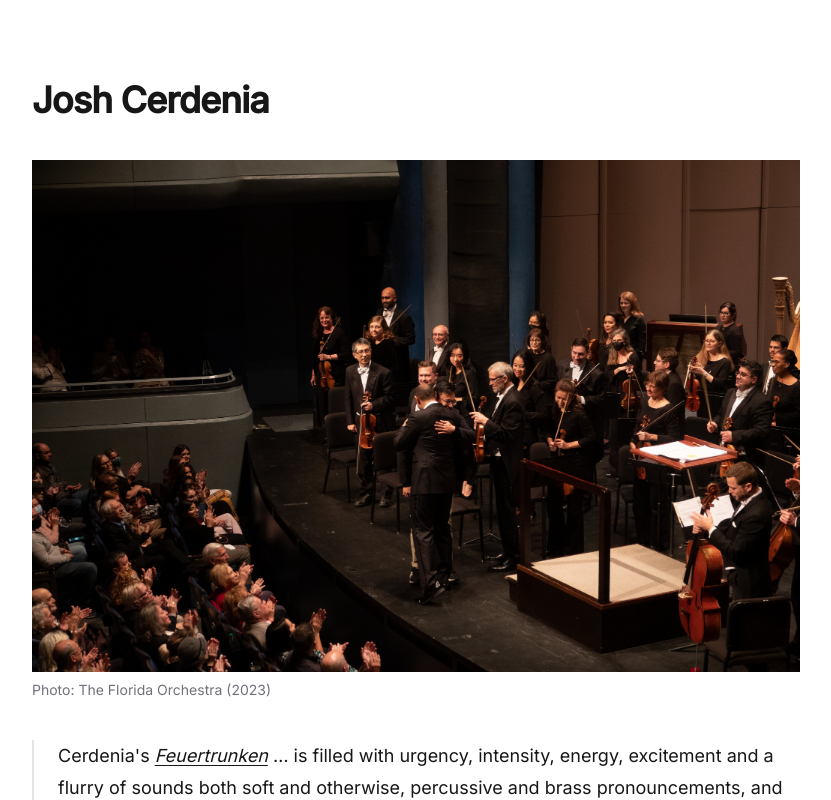
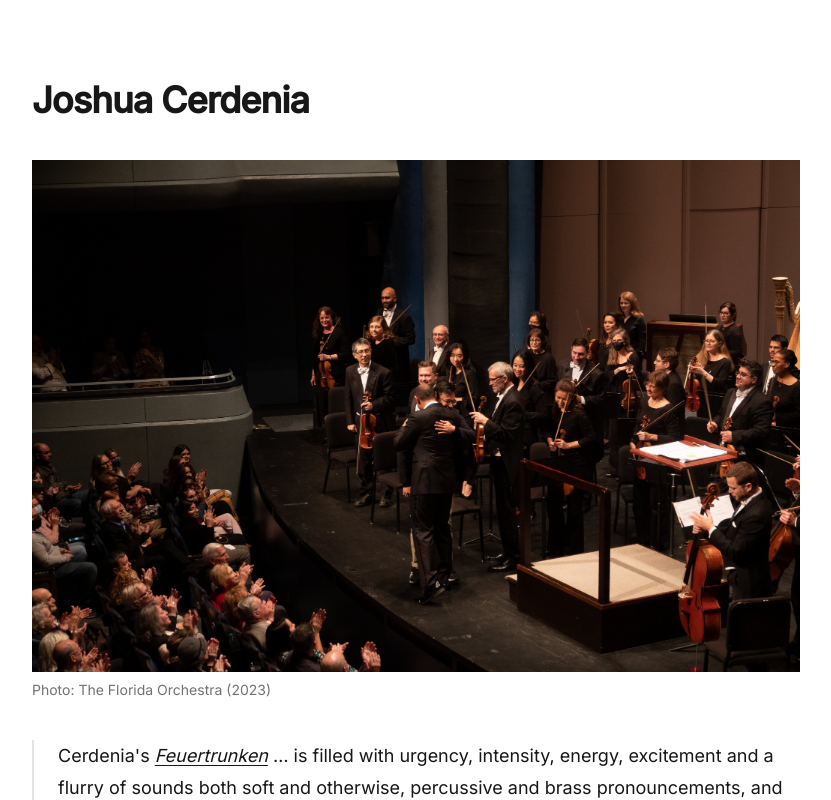
Before and after one commit to jcerdenia/cerdenia.com-v2, a Next.js app: page / in a window 1280 px wide. Shown: the top 800 px of the page, without its empty margins (224-1055 px from the left). Built offline with nearby package versions, Linux system fonts and the light colour scheme.

Commit message:
refactor: adjust my name

```diff
--- a/app/components/BackLink.tsx
+++ b/app/components/BackLink.tsx
@@ -3,7 +3,7 @@
 
 export default function BackLink({
   href = "/",
-  label = "Josh Cerdenia",
+  label = "Joshua Cerdenia",
 }: {
   href?: string;
   label?: string;
--- a/app/layout.tsx
+++ b/app/layout.tsx
@@ -15,7 +15,7 @@
 });
 
 export const metadata: Metadata = {
-  title: "Josh Cerdenia",
+  title: "Joshua Cerdenia",
   description: "Composer",
 };
 
--- a/app/page.tsx
+++ b/app/page.tsx
@@ -10,7 +10,7 @@
         {/* Name + title */}
         <div className="mb-8 sm:mb-10">
           <h1 className="text-3xl font-semibold tracking-tight sm:text-4xl">
-            <Link href="/" className="no-underline">Josh Cerdenia</Link>
+            <Link href="/" className="no-underline">Joshua Cerdenia</Link>
           </h1>
         </div>
 
@@ -18,7 +18,7 @@
         <div className="mb-8 sm:mb-10">
           <Image
             src="/tfo.jpeg"
-            alt="Josh Cerdenia"
+            alt="Joshua Cerdenia"
             width={800}
             height={500}
             className="w-full object-cover"
--- a/content/bio.md
+++ b/content/bio.md
@@ -1,4 +1,4 @@
-Josh Cerdenia is a Filipino composer of music for the concert and theatre stages, described by renowned conductor [Leonard Slatkin](https://www.leonardslatkin.com/january-2018/) as "a composer to watch over the next several years." His works have been commissioned and performed by prominent orchestras in the United States and beyond, such as the Detroit Symphony Orchestra, the Minnesota Orchestra, the Virginia Symphony Orchestra, and the Singapore Symphony Orchestra, appearing in such venues as Lincoln Center in New York, the Max M. Fisher Music Center in Detroit, the Auditorio Nacional de Música in Madrid, and the Esplanade in Singapore. Other works have been performed by chamber ensembles from across East and Southeast Asia, Europe, and the United States, including Ensemble TIMF, Duo Amrein/Henneberger, the Lunar Ensemble, the 10th Wave Chamber Collective, and the New Juilliard Ensemble.
+Joshua Cerdenia is a Filipino composer of music for the concert and theatre stages, described by renowned conductor [Leonard Slatkin](https://www.leonardslatkin.com/january-2018/) as "a composer to watch over the next several years." His works have been commissioned and performed by prominent orchestras in the United States and beyond, such as the Detroit Symphony Orchestra, the Minnesota Orchestra, the Virginia Symphony Orchestra, and the Singapore Symphony Orchestra, appearing in such venues as Lincoln Center in New York, the Max M. Fisher Music Center in Detroit, the Auditorio Nacional de Música in Madrid, and the Esplanade in Singapore. Other works have been performed by chamber ensembles from across East and Southeast Asia, Europe, and the United States, including Ensemble TIMF, Duo Amrein/Henneberger, the Lunar Ensemble, the 10th Wave Chamber Collective, and the New Juilliard Ensemble.
 
 Cerdenia began his music career in the Philippines at the age of 12 as an accompanist with ABS-CBN’s Center for Communication Arts. Initially studying communication at the Ateneo de Manila University, he was active as a musical theatre pianist until beginning his composition studies at the Yong Siew Toh Conservatory of Music in Singapore. Throughout his time in Singapore, and afterwards in Baltimore and New York, he continued to perform actively as a collaborative pianist, often performing new music alongside his own work in diverse venues within the US, as well as in China and Southeast Asia. He has performed at the National Gallery of Art in Washington, DC, the Forbidden City Concert Hall in Beijing, the Steinway Asia Pacific Headquarters in Shanghai, and the Goethe-Institut in Bangkok.
 
```
